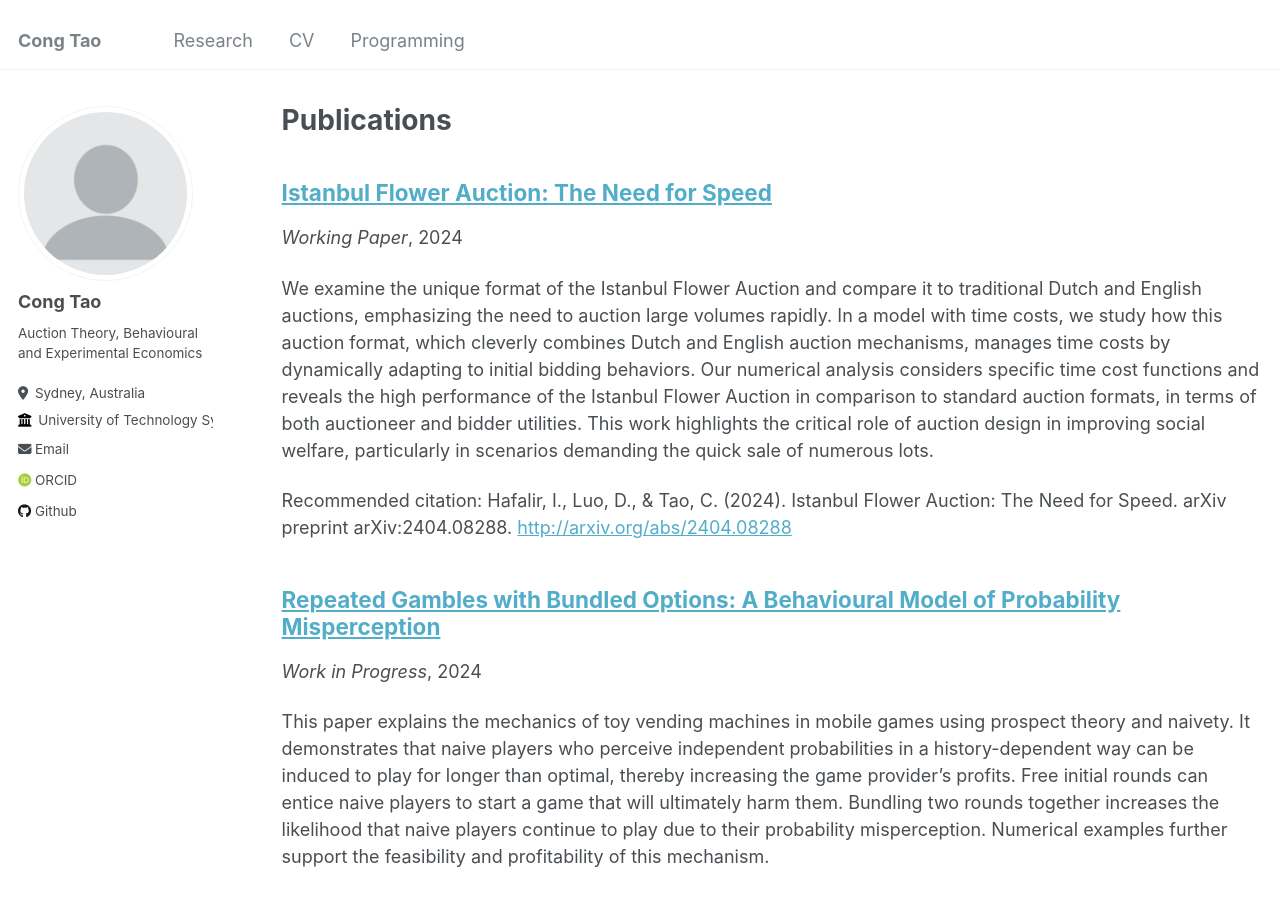
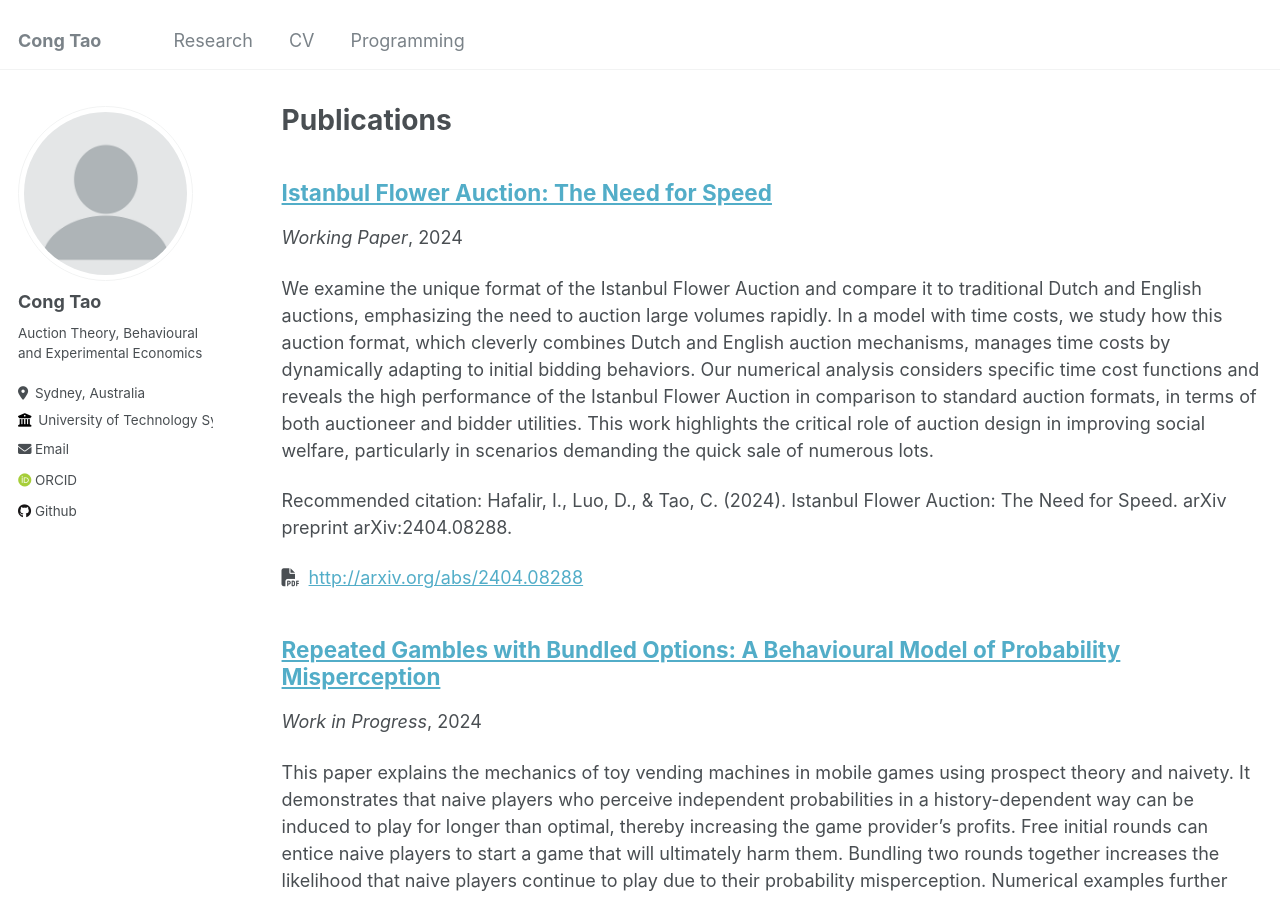
Before and after one commit to Misaka-19090/Misaka-19090.github.io, a Jekyll site: the page built from _pages/publications.md, in a window 1280 px wide and 900 px high. Built offline with Jekyll 4.4.1, drawn with Linux system fonts in a browser that asks for light colours; some web fonts are replaced.

Commit message:
update profile and pdf link icon

```diff
--- a/_includes/archive-single.html
+++ b/_includes/archive-single.html
@@ -53,7 +53,7 @@
     {% endif %}
 
     {% if post.citation and post.paperurl %}
-      <p>Recommended citation: {{ post.citation }} <a href="{{ post.paperurl }}">{{ post.paperurl }}</a></p>
+      <p>Recommended citation: {{ post.citation }}</p><p><i class="fa-solid fa-file-pdf icon-pad-right"></i><a href="{{ post.paperurl }}">{{ post.paperurl }}</a></p>
     {% elsif post.citation %}
       <p>Recommended citation: {{ post.citation }} </p>
     {% elsif post.paperurl %}
--- a/_pages/portfolio.html
+++ b/_pages/portfolio.html
@@ -7,7 +7,6 @@ author_profile: true
 
 {% include base_path %}
 
-
 {% for post in site.portfolio %}
   {% include archive-single.html %}
 {% endfor %}
```
